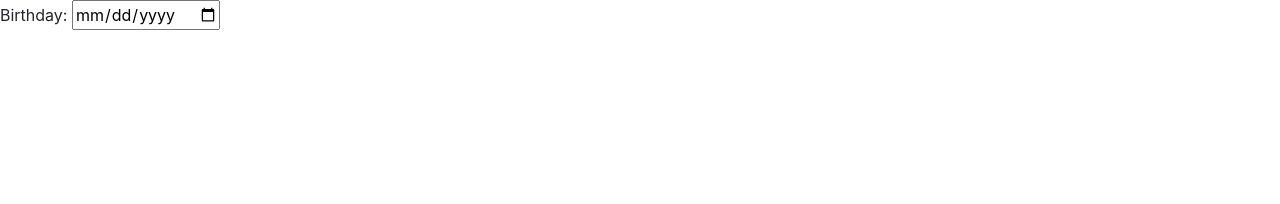
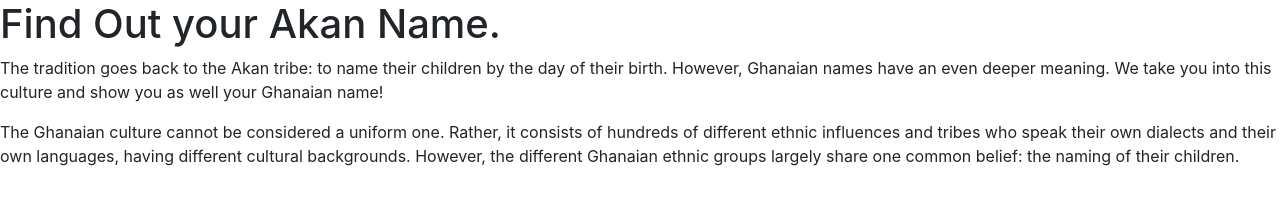
Before and after one commit to Kadas36/Birthday-Calculator-, a plain HTML site: page index.html in a window 1280 px wide. Drawn offline with Linux system fonts and the light colour scheme.

Commit message:
Add p descriptions

```diff
--- a/index.html
+++ b/index.html
@@ -8,11 +8,14 @@
     <link rel="stylesheet" href="css/styles.css" type="text/css">
 </head>
 <body>
-    <div class="form">
-			<form>
-				<label for="birthday">Birthday:</label>
-				<input type="date" id="birthDate" name="birthday">
-			</form>
-    </div>
+		<h1>Find Out your Akan Name.</h1>
+		<p>The tradition goes back to the Akan tribe: to name their children by the day of their birth.
+			However, Ghanaian names have an even deeper meaning.
+			We take you into this culture and show you as well your Ghanaian name!</p>
+		<p>The Ghanaian culture cannot be considered a uniform one.
+			Rather, it consists of hundreds of different ethnic influences and tribes who speak their own dialects
+			 and their own languages, having different cultural backgrounds.
+			However, the different Ghanaian ethnic groups largely share one common belief:
+			the naming of their children.</p>
 </body>
 </html>
```
